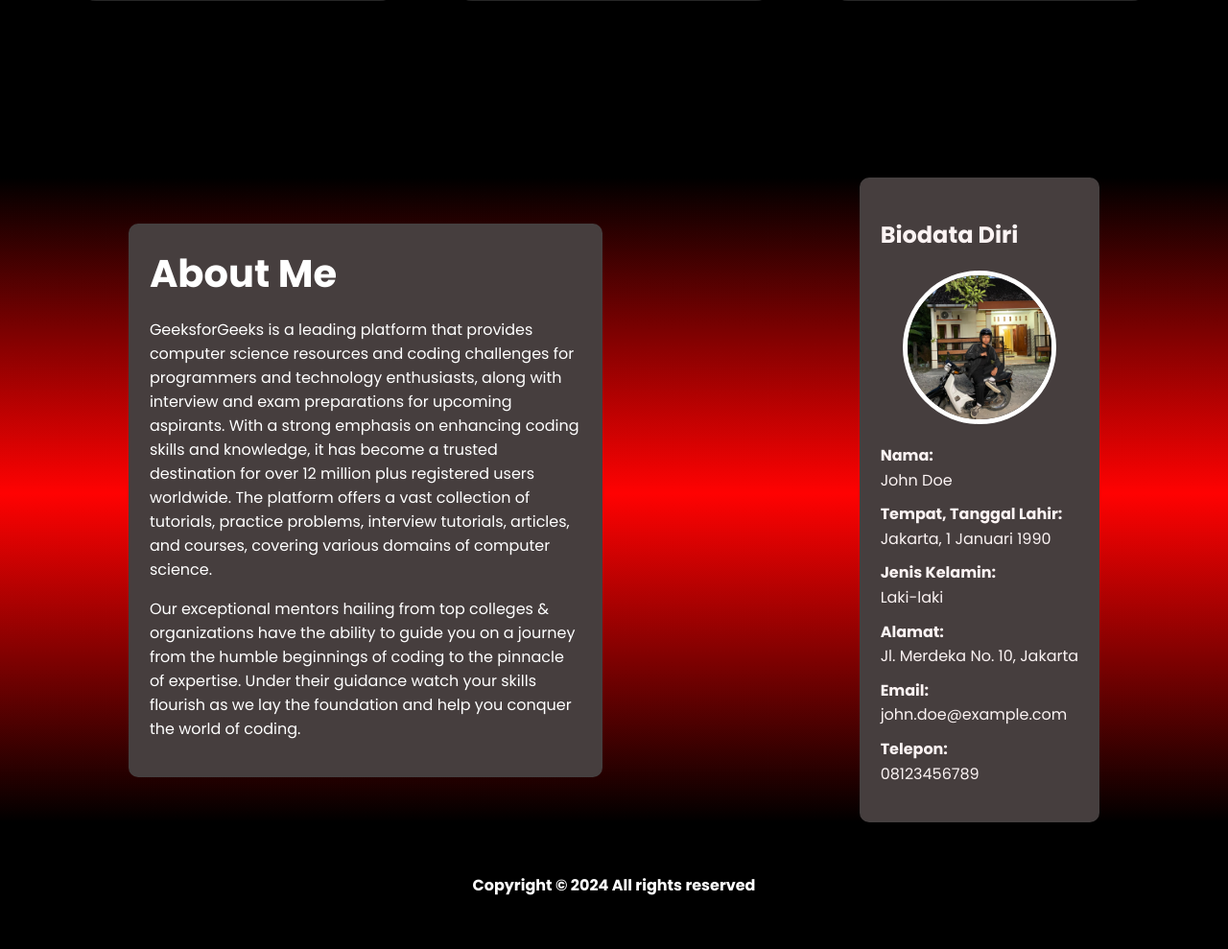
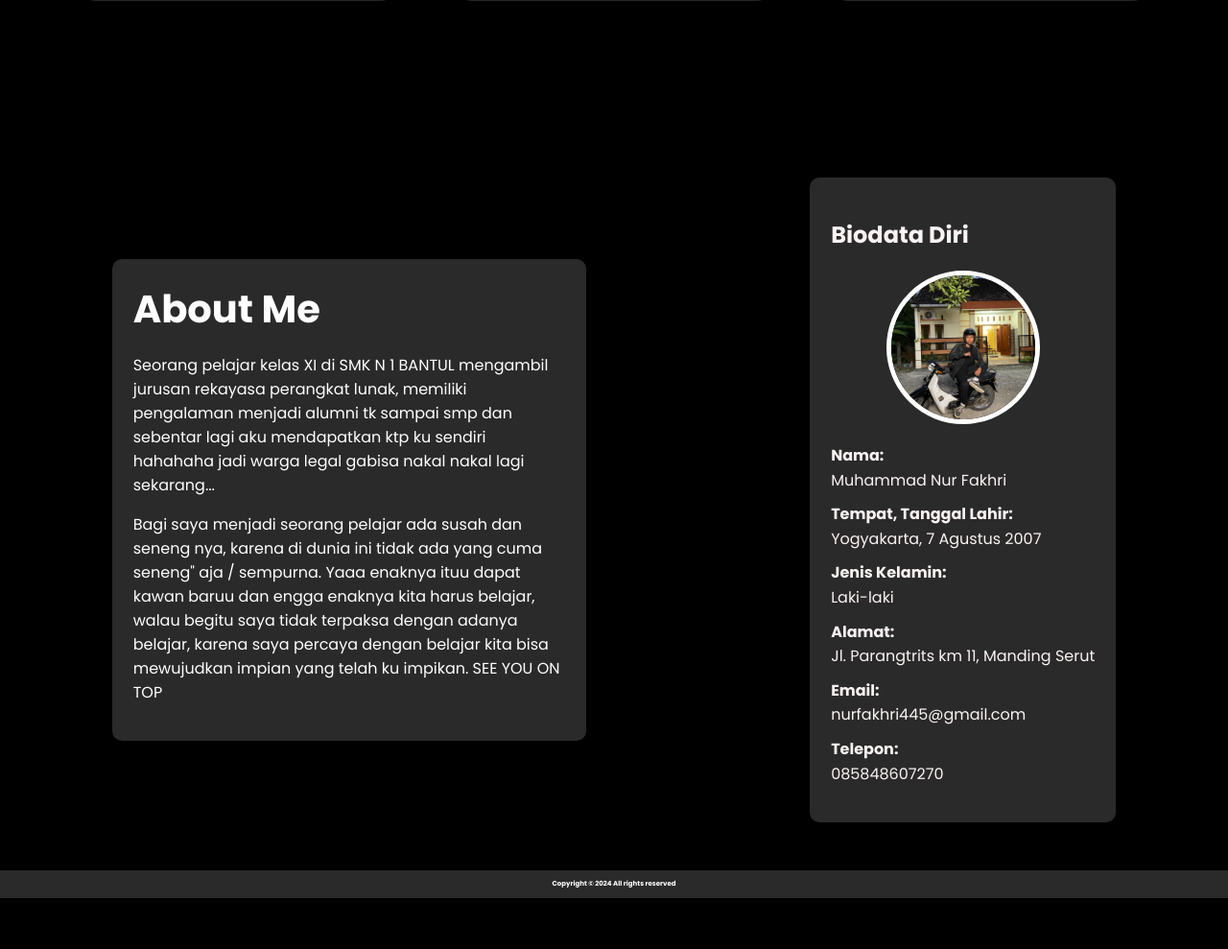
Before and after one commit to musisipi/php, a PHP site: page /dashboard.html in a window 1280 px wide. Shown: the part 2128-3117 px from the top of the page at 96% size. After the commit the page ends 3064 px from the top, so only its background shows below. Run offline with PHP 8.4, Linux system fonts and the light colour scheme.

Commit message:
change about me & add footer

```diff
--- a/dashboard.html
+++ b/dashboard.html
@@ -163,31 +163,19 @@
     <div class="about-text">
         <h1 class="my-heading">About Me</h1>
         <p class="lead-para">
-            GeeksforGeeks is a leading platform
-            that provides computer science
-            resources and coding challenges for
-            programmers and technology
-            enthusiasts, along with interview
-            and exam preparations for upcoming
-            aspirants. With a strong emphasis on
-            enhancing coding skills and knowledge,
-            it has become a trusted destination
-            for over 12 million plus registered
-            users worldwide. The platform offers
-            a vast collection of tutorials, practice
-            problems, interview tutorials, articles,
-            and courses, covering various domains
-            of computer science.
+           Seorang pelajar kelas XI di SMK N 1 BANTUL
+           mengambil jurusan rekayasa perangkat lunak, memiliki
+           pengalaman menjadi alumni tk sampai smp dan sebentar lagi
+           aku mendapatkan ktp ku sendiri hahahaha jadi warga legal
+           gabisa nakal nakal lagi sekarang...
+
         </p>
         <p>
-            Our exceptional mentors hailing from top
-            colleges & organizations have the
-            ability to guide you on a journey from
-            the humble beginnings of coding to
-            the pinnacle of expertise. Under their
-            guidance watch your skills flourish
-            as we lay the foundation and help you
-            conquer the world of coding.
+           Bagi saya menjadi seorang pelajar ada susah dan seneng nya,
+           karena di dunia ini tidak ada yang cuma seneng" aja / sempurna.
+           Yaaa enaknya ituu dapat kawan baruu dan engga enaknya kita harus belajar,
+           walau begitu saya tidak terpaksa dengan adanya belajar, karena saya percaya
+           dengan belajar kita bisa mewujudkan impian yang telah ku impikan. SEE YOU ON TOP
         </p>
     </div>
     <div class="about-image"> <br>
@@ -200,25 +188,25 @@
         <img src="image/2.jpg" alt="Profile Picture" class="profile-pic">
         <dl class="biodata">
             <dt>Nama:</dt>
-            <dd>John Doe</dd>
+            <dd>Muhammad Nur Fakhri</dd>
 
             <dt>Tempat, Tanggal Lahir:</dt>
-            <dd>Jakarta, 1 Januari 1990</dd>
+            <dd>Yogyakarta, 7 Agustus 2007</dd>
 
             <dt>Jenis Kelamin:</dt>
             <dd>Laki-laki</dd>
 
             <dt>Alamat:</dt>
-            <dd>Jl. Merdeka No. 10, Jakarta</dd>
+            <dd>Jl. Parangtrits km 11, Manding Serut </dd>
 
             <dt>Email:</dt>
-            <dd>john.doe@example.com</dd>
+            <dd>nurfakhri445@gmail.com</dd>
 
             <dt>Telepon:</dt>
-            <dd>08123456789</dd>
+            <dd>085848607270</dd>
         </dl>
     </div>
-</section>
+</section> <br><br>
 
 
 
--- a/style.css
+++ b/style.css
@@ -430,9 +430,7 @@ background: linear-gradient(to bottom, #FF0000 0%, #920303 71%, #5F0000 100%);
     display: flex;
     align-items: center;
     background: #000000;
-    background: -moz-linear-gradient(top, #000000 0%, #FF0202 49%, #000000 100%);
-    background: -webkit-linear-gradient(top, #000000 0%, #FF0202 49%, #000000 100%);
-    background: linear-gradient(to bottom, #000000 0%, #FF0202 49%, #000000 100%);
+
     justify-content: space-between;
     width: 100%;
 }
@@ -444,9 +442,9 @@ background: linear-gradient(to bottom, #FF0000 0%, #920303 71%, #5F0000 100%);
     max-width: 600px;
     margin: 0 auto;
     padding: 20px;
-    border: 2px solid rgb(69, 63, 63);
+    border: 2px solid rgb(43, 42, 42);
     border-radius: 10px;
-    background-color: #463e3e;
+    background-color: rgb(43, 42, 42);
 }
 
 .about .about-image img {
@@ -529,9 +527,9 @@ background: linear-gradient(to bottom, #FF0000 0%, #920303 71%, #5F0000 100%);
 
 /* Footer Styles */
 .footer {
-    background-color: #000;
+    background-color:rgb(43, 42, 42);
     color: #fff;
-    padding: 2rem;
+    font-size: 7px;
 }
 
 .footer-list-items {
@@ -775,9 +773,9 @@ background: linear-gradient(to bottom, #FF0000 0%, #920303 71%, #5F0000 100%);
     max-width: 600px;
     margin: 0 auto;
     padding: 20px;
-    border: 2px solid rgb(69, 63, 63);
+    border: 2px solid rgb(43, 42, 42);
     border-radius: 10px;
-    background-color: #463e3e;
+    background-color: rgb(43, 42, 42);
 }
 
 
```
